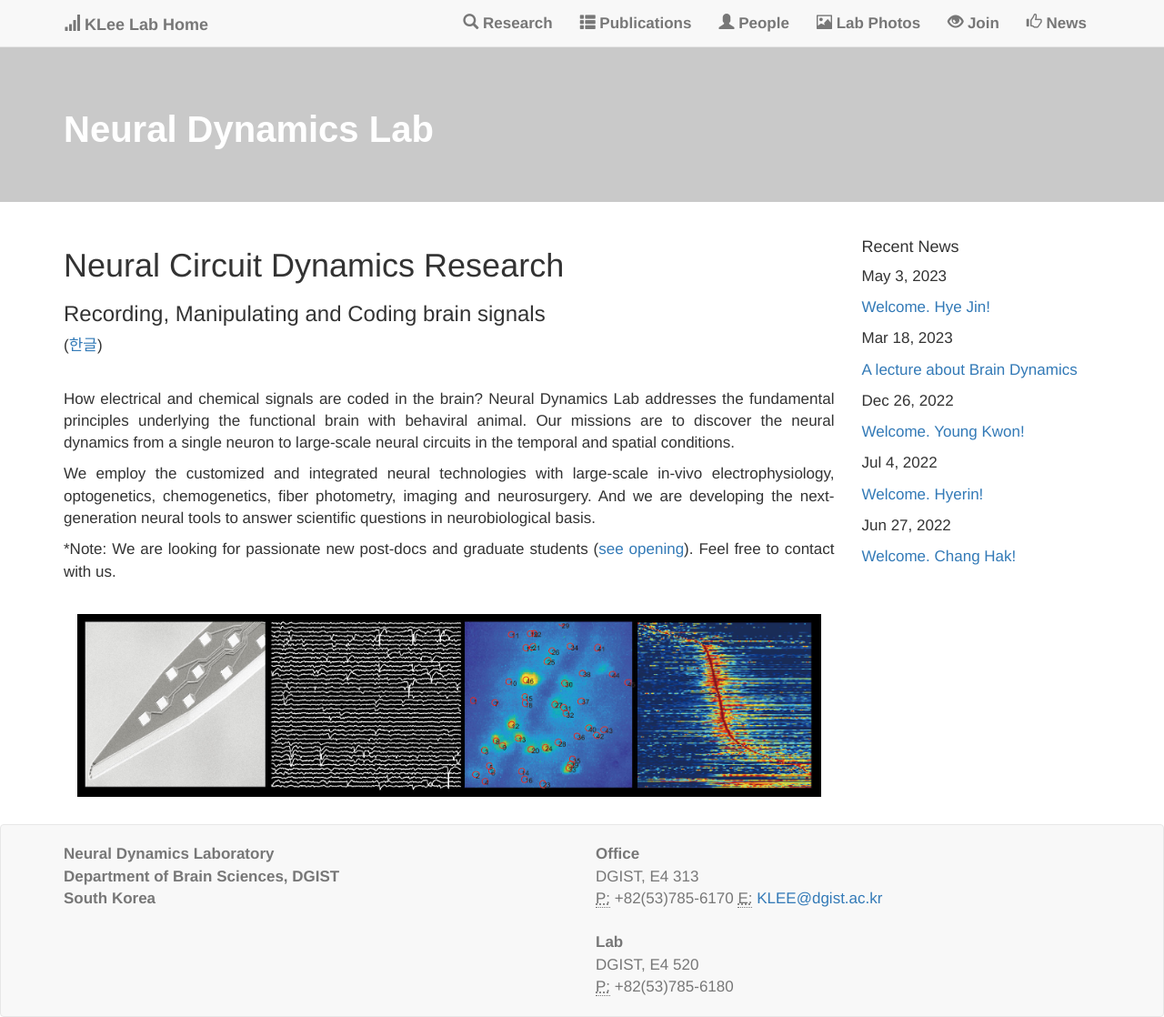
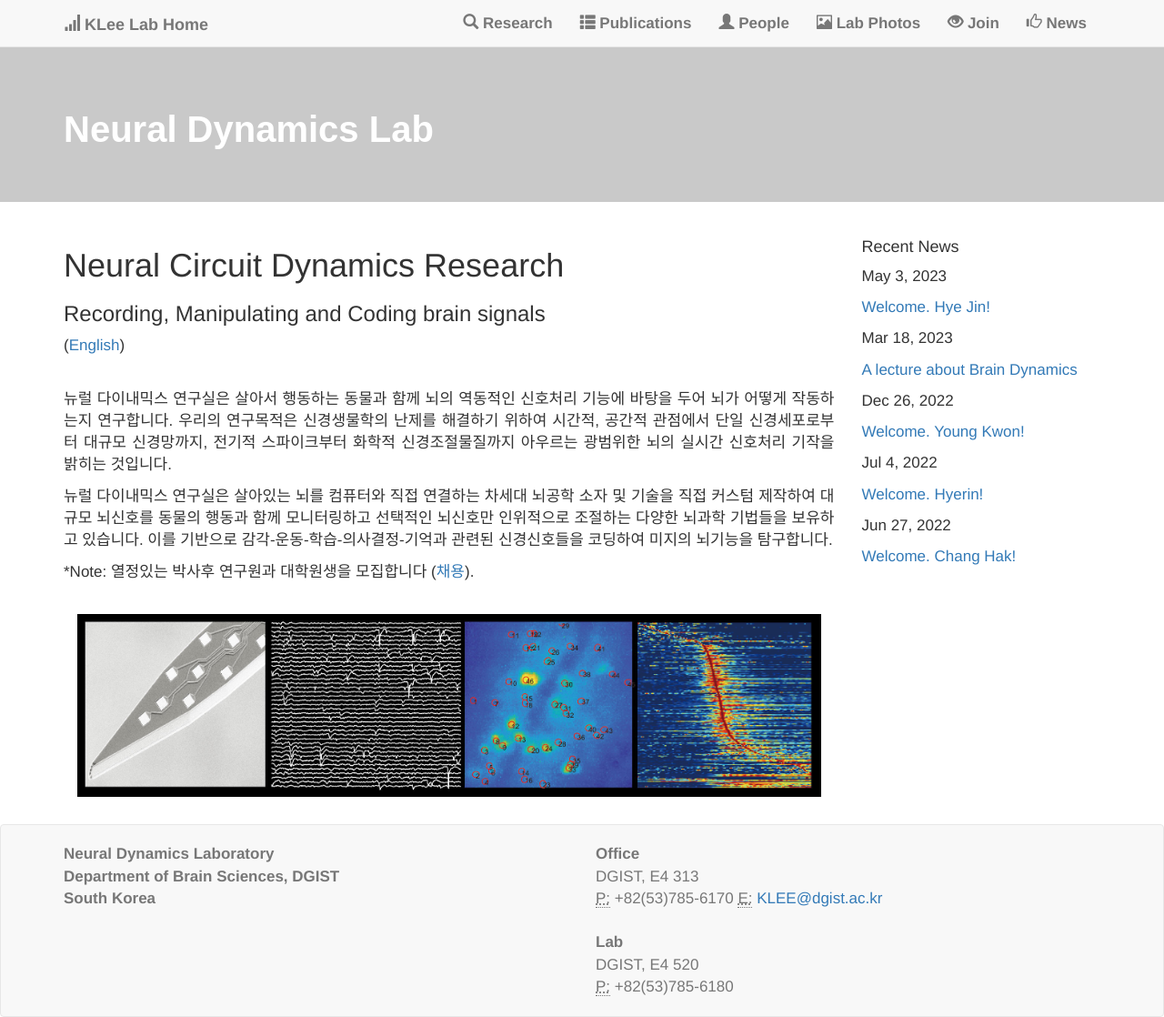
Before and after one commit to kleelab/kleelab.github.io, a Jekyll site: the page built from index.html, in a window 1280 px wide. Shown: the whole page at 91% size. Built offline with Jekyll 4.4.1, drawn with Linux system fonts in a browser that asks for light colours; nearby versions of some CDN libraries; a style sheet for code colours, icons or effects is not loaded.

Commit message:
Update index.html

```diff
--- a/index.html
+++ b/index.html
@@ -14,13 +14,13 @@
 
 <h1>Neural Circuit Dynamics Research</h1>
 <h3>Recording, Manipulating and Coding brain signals</h3>
-<p> (<a href="{{ site.url }}{{ site.baseurl }}/indexK">한글</a>)</p>
+<p> (<a href="{{ site.url }}{{ site.baseurl }}/index">English</a>)</p>
 <br>
-<p>How electrical and chemical signals are coded in the brain?  Neural Dynamics Lab addresses the fundamental principles underlying the functional brain with behaviral animal. Our missions are to discover the neural dynamics from a single neuron to large-scale neural circuits in the temporal and spatial conditions.</p>
+<p>뉴럴 다이내믹스 연구실은 살아서 행동하는 동물과 함께 뇌의 역동적인 신호처리 기능에 바탕을 두어 뇌가 어떻게 작동하는지 연구합니다. 우리의 연구목적은 신경생물학의 난제를 해결하기 위하여 시간적, 공간적 관점에서 단일 신경세포로부터 대규모 신경망까지, 전기적 스파이크부터 화학적 신경조절물질까지 아우르는 광범위한 뇌의 실시간 신호처리 기작을 밝히는 것입니다.</p>
 
-<p>We employ the customized and integrated neural technologies with large-scale in-vivo electrophysiology, optogenetics, chemogenetics, fiber photometry, imaging and neurosurgery. And we are developing the next-generation neural tools to answer scientific questions in neurobiological basis. </p>
+<p>뉴럴 다이내믹스 연구실은 살아있는 뇌를 컴퓨터와 직접 연결하는 차세대 뇌공학 소자 및 기술을 직접 커스텀 제작하여 대규모 뇌신호를 동물의 행동과 함께 모니터링하고 선택적인 뇌신호만 인위적으로 조절하는 다양한 뇌과학 기법들을 보유하고 있습니다. 이를 기반으로 감각-운동-학습-의사결정-기억과 관련된 신경신호들을 코딩하여 미지의 뇌기능을 탐구합니다.</p>
 
-<p>  *Note: We are  looking for passionate new post-docs and graduate students (<a href="{{ site.url }}{{ site.baseurl }}/joinus">see opening</a>). Feel free to contact with us. </p>
+<p>  *Note: 열정있는 박사후 연구원과 대학원생을 모집합니다 (<a href="{{ site.url }}{{ site.baseurl }}/joinusK">채용</a>). </p>
 
 <br>
 
```
